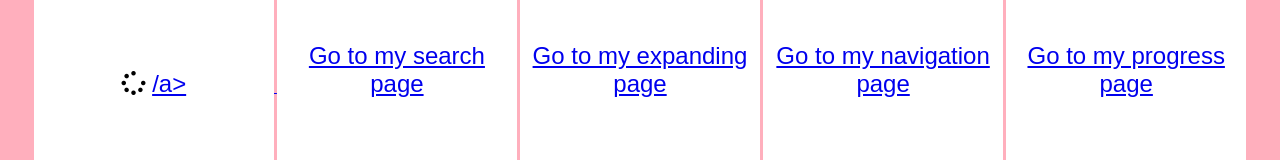
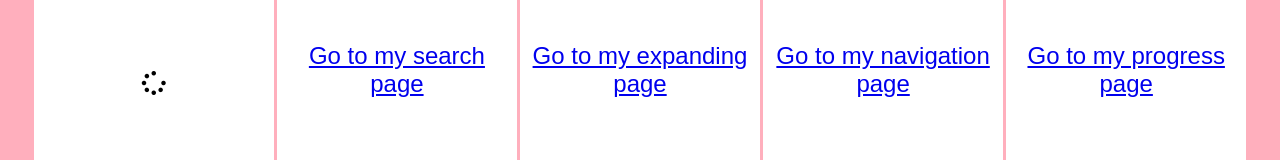
Before and after one commit to SusanY05/website, a plain HTML site: page index.html in a window 1280 px wide. Shown: the part 338-498 px from the top of the page. Drawn offline with Linux system fonts and the light colour scheme; files whose address does not match are found by name.

Commit message:
Mon, Mar 27, 2023, 5:22 PM +00:00

```diff
--- a/index.html
+++ b/index.html
@@ -8,8 +8,8 @@
     <body>
             <div class = " container">
                 <button class = "btn" id = "loading">
-                    <i class="fa-solid fa-spinner"></i>
-                        <a href = "loading.html">/a>
+                    <a href = "loading.html"></a>
+                        <i class="fa-solid fa-spinner"></i>
                 </button>
                 <button class = "btn" id = "search">
                     <a href ="search.html">Go to my search page</a>
```
